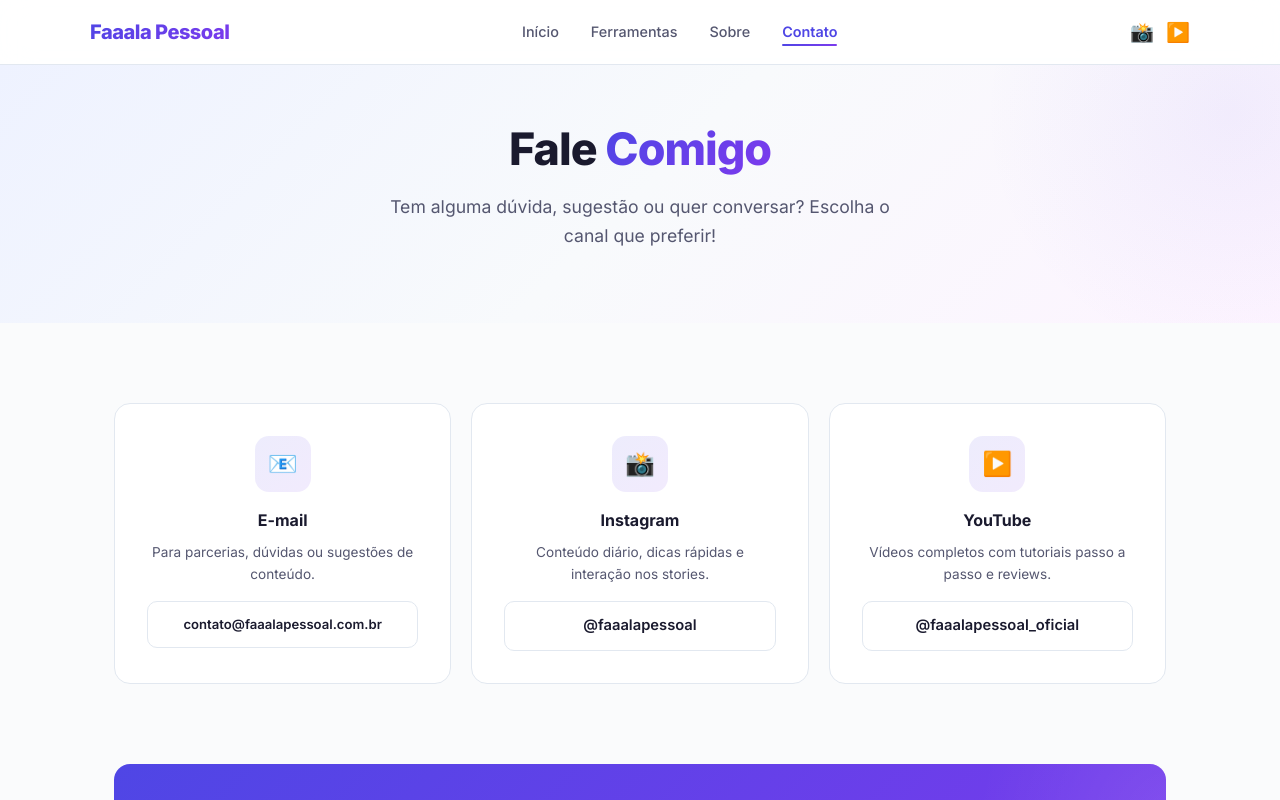
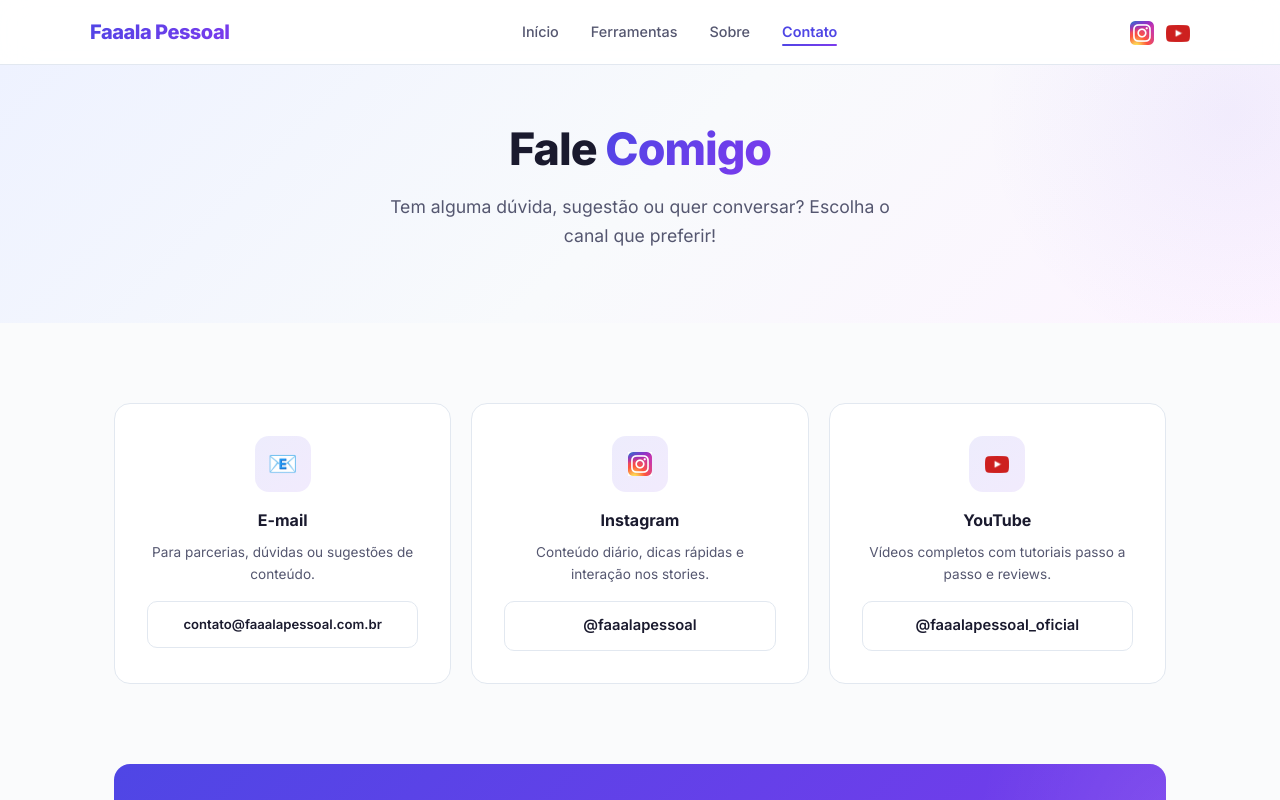
Before and after one commit to digobranco/FaaalaPessoal, a plain HTML site: page contato.html in a window 1280 px wide. Shown: the top 800 px of the page. Drawn offline with Linux system fonts and the light colour scheme.

Commit message:
feat: substituir ícones sociais (emojis) por imagens e adicionar classe social-icon

```diff
--- a/contato.html
+++ b/contato.html
@@ -26,8 +26,10 @@
                 <li><a href="contato.html" class="active">Contato</a></li>
             </ul>
             <div class="nav-social">
-                <a href="https://www.instagram.com/faaalapessoal/" target="_blank" title="Instagram">📸</a>
-                <a href="https://www.youtube.com/@faaalapessoal_oficial" target="_blank" title="YouTube">▶️</a>
+                <a href="https://www.instagram.com/faaalapessoal/" target="_blank" title="Instagram"><img
+                        src="img/instagram.png" alt="Instagram" class="social-icon"></a>
+                <a href="https://www.youtube.com/@faaalapessoal_oficial" target="_blank" title="YouTube"><img
+                        src="img/youtube.png" alt="YouTube" class="social-icon"></a>
             </div>
             <button class="hamburger" id="hamburger" aria-label="Menu">
                 <span></span><span></span><span></span>
@@ -56,14 +58,14 @@
                         style="font-size:0.82rem;">contato@faaalapessoal.com.br</a>
                 </div>
                 <div class="contact-card">
-                    <div class="contact-icon">📸</div>
+                    <div class="contact-icon"><img src="img/instagram.png" alt="Instagram" class="social-icon"></div>
                     <h3>Instagram</h3>
                     <p>Conteúdo diário, dicas rápidas e interação nos stories.</p>
                     <a href="https://www.instagram.com/faaalapessoal/" target="_blank"
                         class="btn btn-outline">@faaalapessoal</a>
                 </div>
                 <div class="contact-card">
-                    <div class="contact-icon">▶️</div>
+                    <div class="contact-icon"><img src="img/youtube.png" alt="Instagram" class="social-icon"></div>
                     <h3>YouTube</h3>
                     <p>Vídeos completos com tutoriais passo a passo e reviews.</p>
                     <a href="https://www.youtube.com/@faaalapessoal_oficial" target="_blank"
@@ -95,8 +97,6 @@
                 <li><a href="ferramentas.html">Ferramentas</a></li>
                 <li><a href="sobre.html">Sobre</a></li>
                 <li><a href="contato.html">Contato</a></li>
-                <li><a href="https://www.instagram.com/faaalapessoal/" target="_blank">Instagram</a></li>
-                <li><a href="https://www.youtube.com/@faaalapessoal_oficial" target="_blank">YouTube</a></li>
             </ul>
         </div>
         <div class="footer-bottom">© 2025 Faaala Pessoal. Todos os direitos reservados.</div>
--- a/css/style.css
+++ b/css/style.css
@@ -152,6 +152,19 @@ img {
 .nav-social a:hover {
     color: var(--primary);
     transform: translateY(-1px);
+}
+
+.social-icon {
+    width: 24px;
+    height: 24px;
+    display: inline-block;
+    object-fit: contain;
+    vertical-align: middle;
+    transition: var(--transition);
+}
+
+.nav-social a:hover .social-icon {
+    filter: brightness(0) saturate(100%) invert(26%) sepia(89%) saturate(2261%) hue-rotate(234deg) brightness(91%) contrast(101%);
 }
 
 /* Hamburger */
```
Also changed, not shown: ferramentas.html (+4 -4 lines), index.html (+4 -4 lines), simulador/index.html (+4 -4 lines), sobre.html (+4 -4 lines), img/instagram.png (added), img/youtube.png (added).
